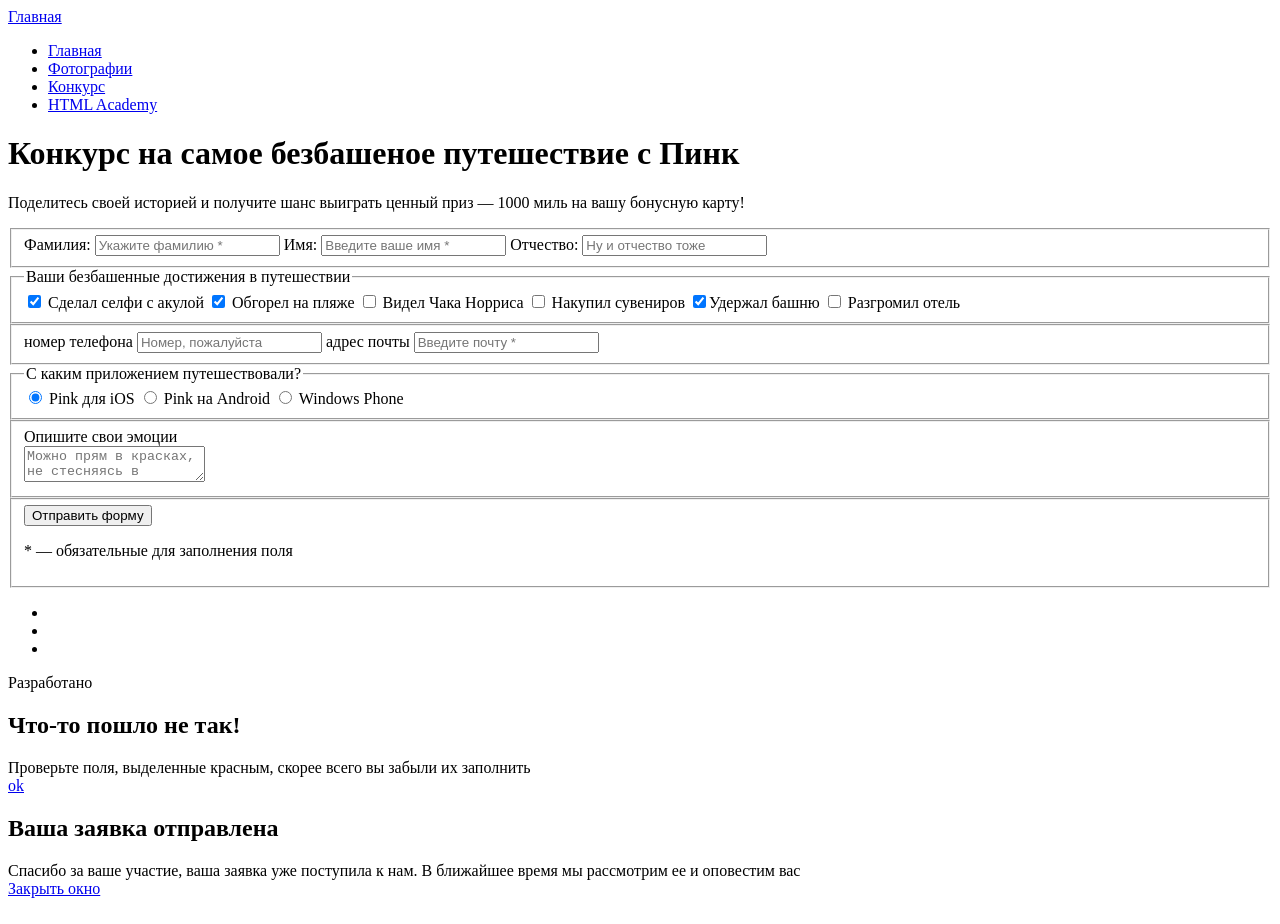
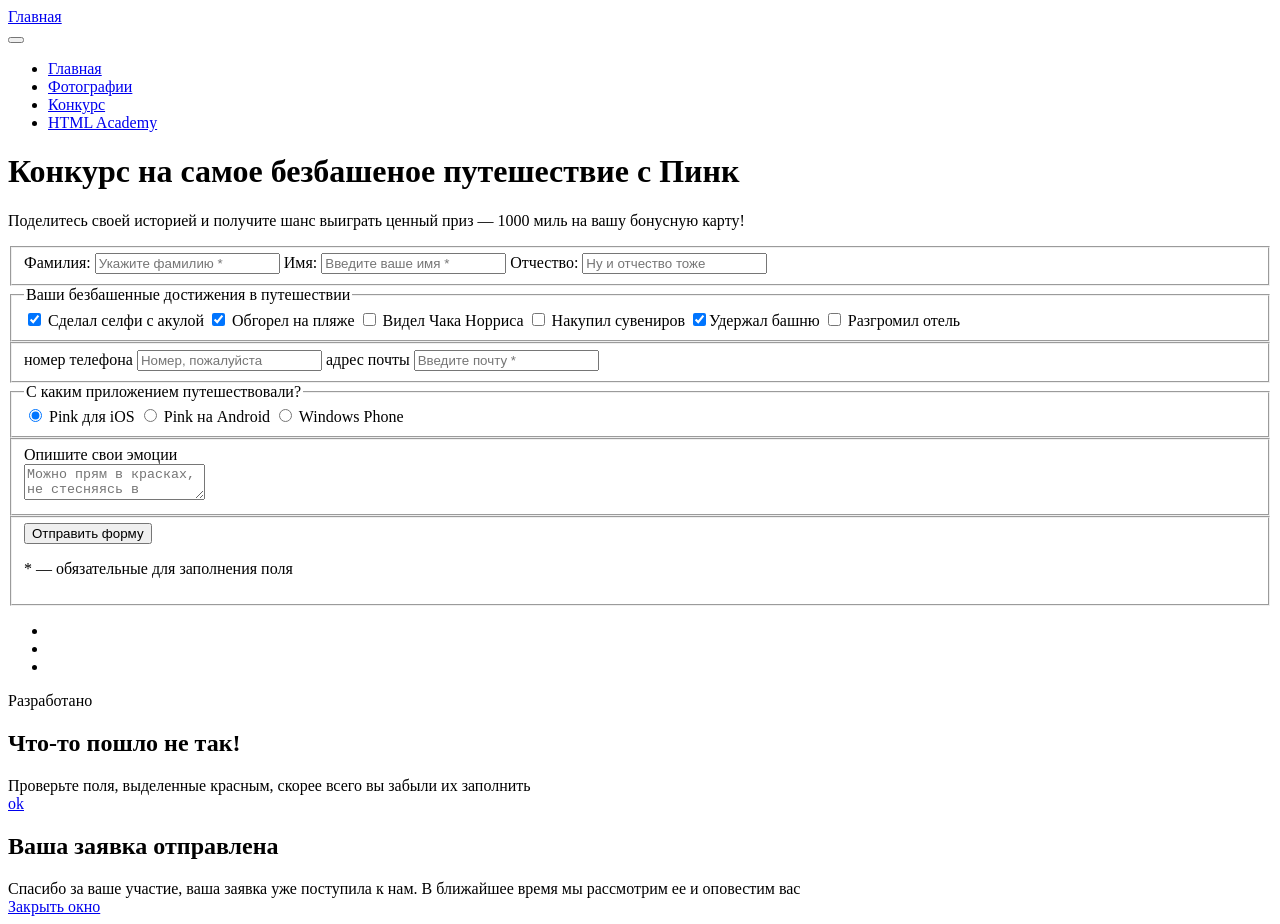
Before and after one commit to ndgo/24620-pink, a website: page form.html in a window 1280 px wide. Drawn offline with Linux system fonts and the light colour scheme.

Commit message:
fixing header toggle

```diff
--- a/form.html
+++ b/form.html
@@ -13,7 +13,7 @@
       <div class="page-header__logo">
         <a class="page-header__link" href="index.html">Главная</a>
       </div>
-      <a class="page-header__toggle"></a>
+      <button class="page-header__toggle"></button>
       <nav class="navigation">
         <ul class="navigation__nav">
           <li class="navigation__item">
```
Also changed, not shown: index.html (+1 -1 lines), photos.html (+1 -1 lines).
